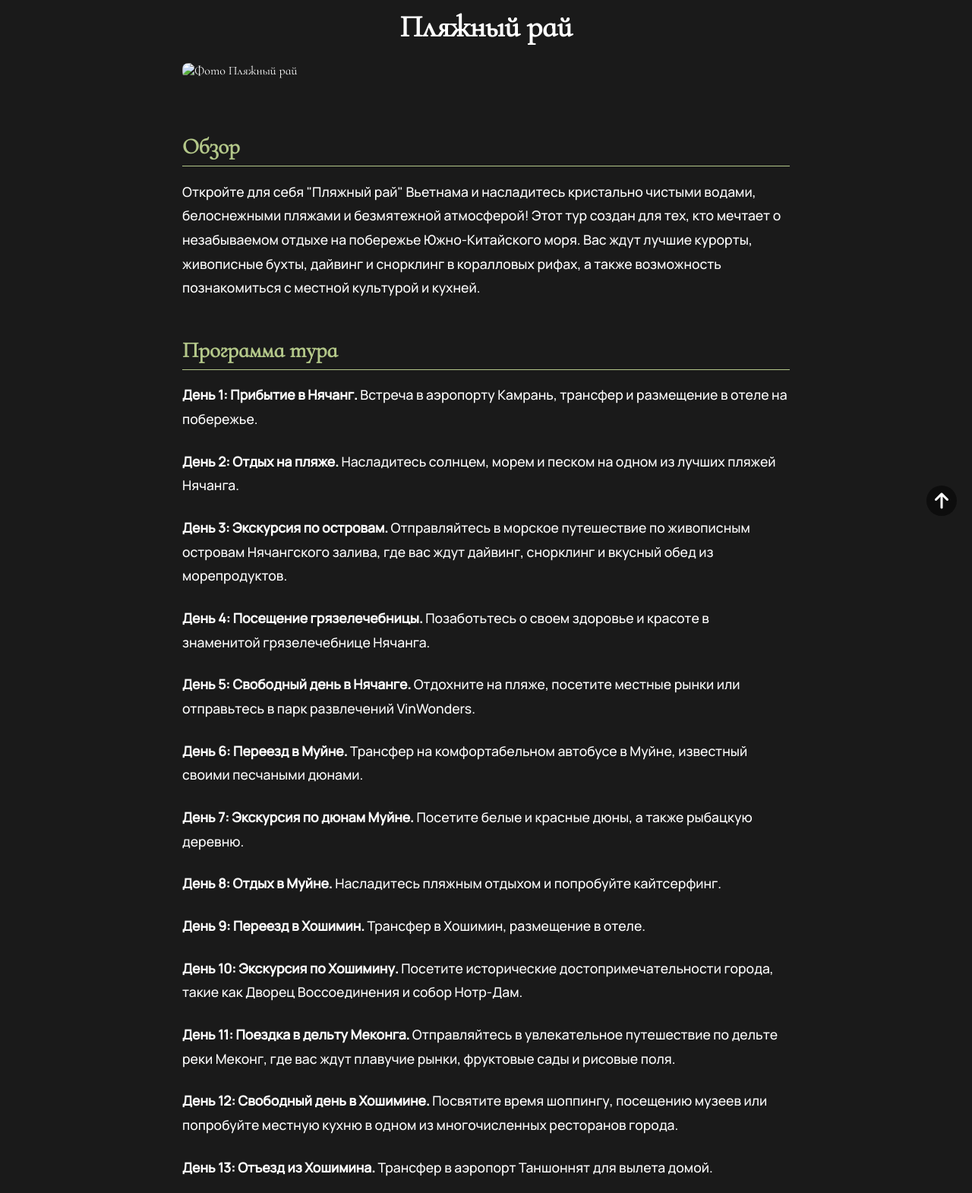
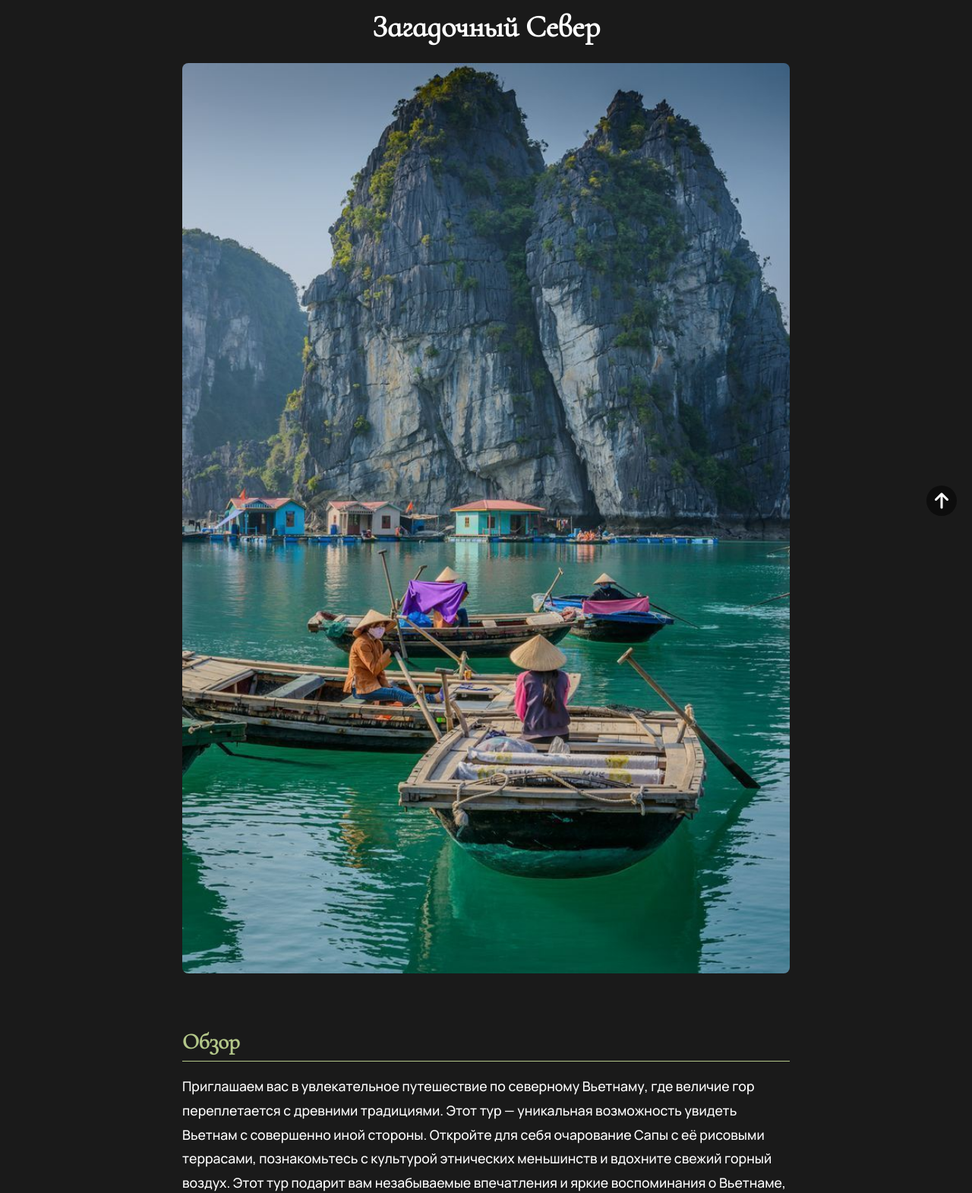
Before and after one commit to nas1ka1/tury_vietnam, a plain HTML site: page tour3.html in a window 1280 px wide. Shown: the part 101-1671 px from the top of the page at 76% size. Drawn offline with Linux system fonts and the light colour scheme.

Commit message:
Update tour3.html

```diff
--- a/tour3.html
+++ b/tour3.html
@@ -3,9 +3,8 @@
 <head>
     <meta charset="UTF-8">
     <meta name="viewport" content="width=device-width, initial-scale=1.0">
-    <title>Пляжный рай - Vietnam Trip</title>
+    <title>Загадочный Север - Vietnam Trip</title>
     <link rel="stylesheet" href="tour.css">
-    <script src="script.js"></script>
     <link rel="preconnect" href="https://fonts.googleapis.com">
     <link rel="preconnect" href="https://fonts.gstatic.com" crossorigin>
     <link href="https://fonts.googleapis.com/css2?family=Roboto:wght@300;400;700&display=swap" rel="stylesheet">
@@ -31,11 +30,11 @@
                 <a href="#"><i class="fab fa-telegram-plane"></i></a>
                 <a href="#"><i class="fas fa-envelope"></i></a>
             </div>
-
+        </nav>
             <div class="hamburger">
                 <i class="fas fa-bars"></i>
             </div>
-    </nav>
+    </header>
 
     <div class="mobile-menu">
         <div class="close-menu"><i class="fas fa-times"></i></div>
@@ -46,62 +45,60 @@
             <li><a href="#">Отзывы</a></li>
         </ul>
     </div>
-</header>
+
 
 <main class="tour-details">
     <div class="container">
-        <h1>Пляжный рай</h1>
+        <h1>Загадочный Север</h1>
         <div class="tour-content">
             <div class="tour-images">
-                <img src="" alt="Фото Пляжный рай">
+                <img src="ФотоТур2.jpg" alt="Фото Загадочный Север">
             </div>
 
             <div class="tour-info">
                 <div class="tour-section">
                     <h2>Обзор</h2>
                     <p class="tour-description">
-                        Откройте для себя "Пляжный рай" Вьетнама и насладитесь кристально чистыми водами, белоснежными пляжами и безмятежной атмосферой! Этот тур создан для тех, кто мечтает о незабываемом отдыхе на побережье Южно-Китайского моря. Вас ждут лучшие курорты, живописные бухты, дайвинг и снорклинг в коралловых рифах, а также возможность познакомиться с местной культурой и кухней.
+                        Приглашаем вас в увлекательное путешествие по северному Вьетнаму, где величие гор переплетается с древними традициями. Этот тур — уникальная возможность увидеть Вьетнам с совершенно иной стороны. Откройте для себя очарование Сапы с её рисовыми террасами, познакомьтесь с культурой этнических меньшинств и вдохните свежий горный воздух. Этот тур подарит вам незабываемые впечатления и яркие воспоминания о Вьетнаме, которого вы ещё не знали.
                     </p>
                 </div>
 
                 <div class="tour-section">
                     <h2>Программа тура</h2>
-                    <p><strong>День 1: Прибытие в Нячанг.</strong> Встреча в аэропорту Камрань, трансфер и размещение в отеле на побережье.</p>
-                    <p><strong>День 2: Отдых на пляже.</strong> Насладитесь солнцем, морем и песком на одном из лучших пляжей Нячанга.</p>
-                    <p><strong>День 3: Экскурсия по островам.</strong> Отправляйтесь в морское путешествие по живописным островам Нячангского залива, где вас ждут дайвинг, снорклинг и вкусный обед из морепродуктов.</p>
-                    <p><strong>День 4: Посещение грязелечебницы.</strong> Позаботьтесь о своем здоровье и красоте в знаменитой грязелечебнице Нячанга.</p>
-                    <p><strong>День 5: Свободный день в Нячанге.</strong> Отдохните на пляже, посетите местные рынки или отправьтесь в парк развлечений VinWonders.</p>
-                    <p><strong>День 6: Переезд в Муйне.</strong> Трансфер на комфортабельном автобусе в Муйне, известный своими песчаными дюнами.</p>
-                    <p><strong>День 7: Экскурсия по дюнам Муйне.</strong> Посетите белые и красные дюны, а также рыбацкую деревню.</p>
-                    <p><strong>День 8: Отдых в Муйне.</strong> Насладитесь пляжным отдыхом и попробуйте кайтсерфинг.</p>
-                    <p><strong>День 9: Переезд в Хошимин.</strong> Трансфер в Хошимин, размещение в отеле.</p>
-                    <p><strong>День 10: Экскурсия по Хошимину.</strong> Посетите исторические достопримечательности города, такие как Дворец Воссоединения и собор Нотр-Дам.</p>
-                    <p><strong>День 11: Поездка в дельту Меконга.</strong> Отправляйтесь в увлекательное путешествие по дельте реки Меконг, где вас ждут плавучие рынки, фруктовые сады и рисовые поля.</p>
-                    <p><strong>День 12: Свободный день в Хошимине.</strong> Посвятите время шоппингу, посещению музеев или попробуйте местную кухню в одном из многочисленных ресторанов города.</p>
-                    <p><strong>День 13: Отъезд из Хошимина.</strong> Трансфер в аэропорт Таншоннят для вылета домой.</p>
-                    <p><strong>День 14: Отъезд.</strong> Отъезд в свою страну.</p>
+                    <p><strong>День 1: Ханой – Прибытие и первое знакомство.</strong> После приземления в международном аэропорту Ной Бай вас ожидает трансфер в уютный отель, расположенный в сердце Ханоя. После размещения отдохните и отправляйтесь на самостоятельную прогулку по городу, чтобы окунуться в его неповторимую атмосферу. Вечером советуем посетить Старый квартал, где можно отведать знаменитый вьетнамский кофе и насладиться колоритом уличной жизни.</p>
+
+                    <p><strong>День 2: Ханой – Сапа – Встреча с горным краем.</strong> После завтрака мы отправимся в живописную Сапу, расположенную в горном регионе. По прибытии вас ждёт размещение в отеле и первое знакомство с окрестностями. Прогуляйтесь по городу, посетите местный рынок и насладитесь панорамными видами на горы.</p>
+
+                    <p><strong>День 3: Сапа – Трекинг и знакомство с местными жителями.</strong> Сегодня вас ждёт увлекательный трекинг по горным тропам Сапы, во время которого вы сможете увидеть знаменитые рисовые террасы и познакомиться с бытом местных этнических меньшинств, таких как хмонги и заи. Вечером – возвращение в Сапу и отдых.</p>
+
+                    <p><strong>День 4: Сапа – Ханой – Возвращение в столицу.</strong> После завтрака у вас будет свободное время, чтобы ещё раз насладиться красотами Сапы. Во второй половине дня мы отправимся обратно в Ханой, где вас ждёт размещение в отеле и свободный вечер.</p>
+
+                    <p><strong>День 5: Ханой – Халонг – Круиз по изумрудной бухте.</strong> Сегодня мы отправимся на экскурсию в бухту Халонг – одно из самых красивых мест во Вьетнаме. Вас ждёт незабываемый круиз на комфортабельном корабле, во время которого вы сможете увидеть знаменитые скалы, пещеры и гроты, а также насладиться вкусным обедом из морепродуктов.</p>
+
+                    <p><strong>День 6: Халонг – Ханой – Последний день в Ханое.</strong> После завтрака на корабле мы продолжим наше путешествие по бухте Халонг, а затем вернёмся в Ханой, где у вас будет свободный вечер для шоппинга или посещения интересных мест.</p>
+
+                    <p><strong>День 7: Ханой – Отъезд.</strong> После завтрака в отеле вас ждёт трансфер в международный аэропорт Ной Бай для вылета домой. Завершение тура, полного ярких впечатлений и незабываемых воспоминаний о загадочном северном Вьетнаме.</p>
                 </div>
 
                 <div class="tour-section">
                     <h2>Что включено</h2>
                     <ul>
                         <li>Международные авиабилеты (эконом-класс)</li>
-                        <li>Проживание в отелях 4* на побережье</li>
-                        <li>Питание: завтраки</li>
-                        <li>Трансферы по программе</li>
+                        <li>Проживание в комфортабельных отелях 3-4*</li>
+                        <li>Питание: завтраки в отелях</li>
+                        <li>Все трансферы по программе на комфортабельном транспорте</li>
                         <li>Экскурсии с русскоговорящим гидом</li>
                     </ul>
                 </div>
 
                 <div class="tour-section">
                     <h2>Стоимость и условия</h2>
-                    <p><strong>Стоимость тура:</strong> от 80 000 руб.</p>
+                    <p><strong>Стоимость тура:</strong> от 55 000 руб.</p>
                     <p><strong>В стоимость включено:</strong> Авиаперелет, проживание, питание (завтраки), трансферы, экскурсии, услуги русскоговорящего гида.</p>
-                    <p><strong>В стоимость не включено:</strong> Обеды, ужины, личные расходы, страховка, виза (при необходимости).</p>
-                     <p><strong>Ваш гид:</strong> Хоанг Тхи Лан.</p>
+                    <p><strong>В стоимость не включено:</strong> Обеды, ужины, личные расходы, страховка.</p>
+                    <p><strong>Ваш гид:</strong> Дьяков Ярослав.</p>
                 </div>
 
-                               <!-- Секция "Команда мечты" -->
                        <section class="team">
      <div class="container">
        <h2>КОМАНДА МЕЧТЫ</h2>
@@ -257,8 +254,7 @@
     <i class="fas fa-arrow-up"></i>
 </div>
 
-<script src="script.js"></script>
-<script src="comments.js"></script>
+
 </body>
 
 </html>
```
Lines whose indentation alone changed are shown as unchanged.
